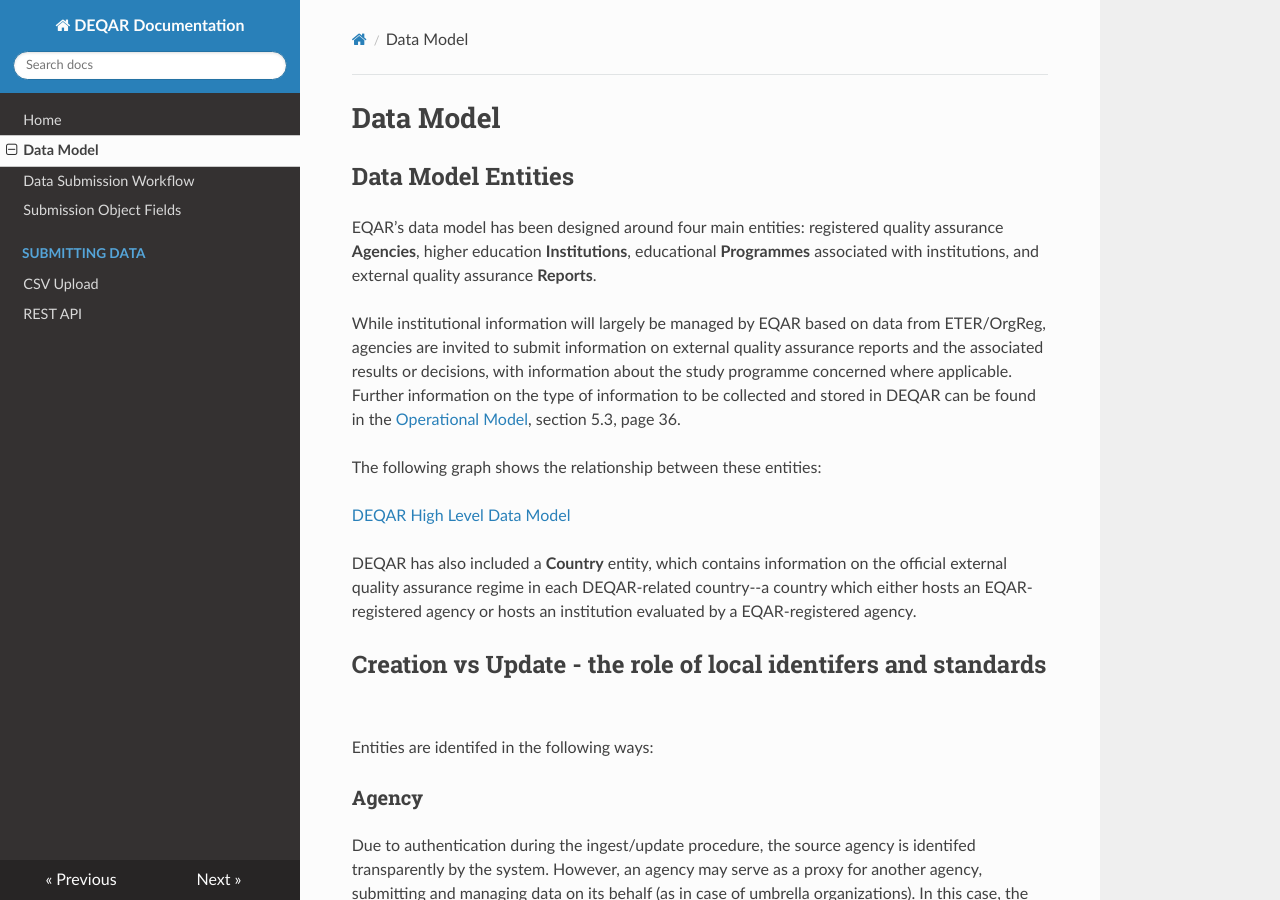
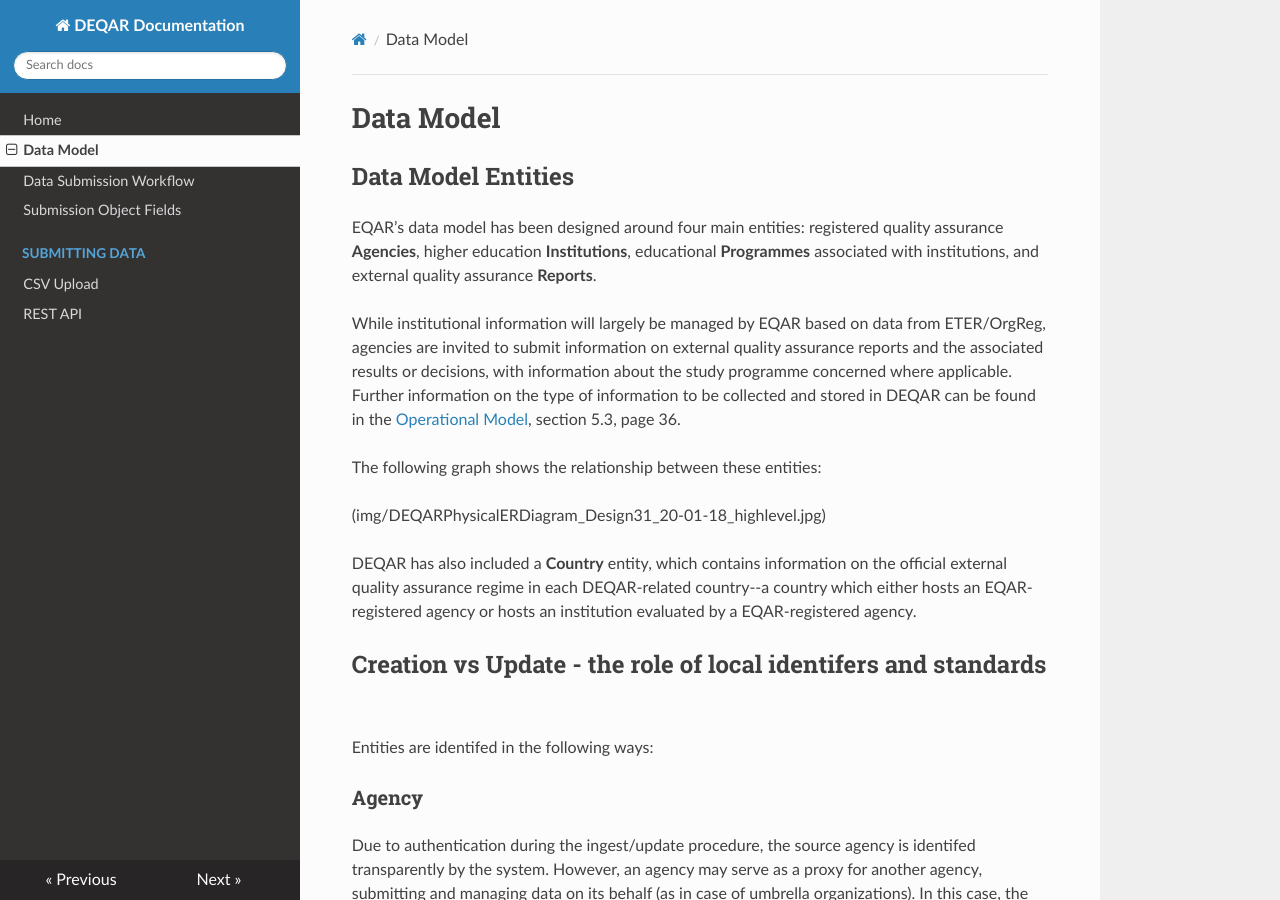
Before and after one commit to EQAR/deqar-docs, an MkDocs documentation site: the page built from docs/data_model.md, in a window 1280 px wide and 900 px high. Built offline with MkDocs 1.6.1, drawn with Linux system fonts in a browser that asks for light colours; nearby versions of some CDN libraries; old or Windows-style settings are respelled for this version of MkDocs.

Commit message:
Update data_model.md

```diff
--- a/docs/data_model.md
+++ b/docs/data_model.md
@@ -6,7 +6,7 @@
 
 The following graph shows the relationship between these entities:
 
-[DEQAR High Level Data Model](img/DEQARPhysicalERDiagram_Design31_20-01-18_highlevel.jpg)
+(img/DEQARPhysicalERDiagram_Design31_20-01-18_highlevel.jpg)
 
 
 DEQAR has also included a **Country** entity, which contains information on the official external quality assurance regime in each DEQAR-related country--a country which either hosts an EQAR-registered agency or hosts an institution evaluated by a EQAR-registered agency.
```
